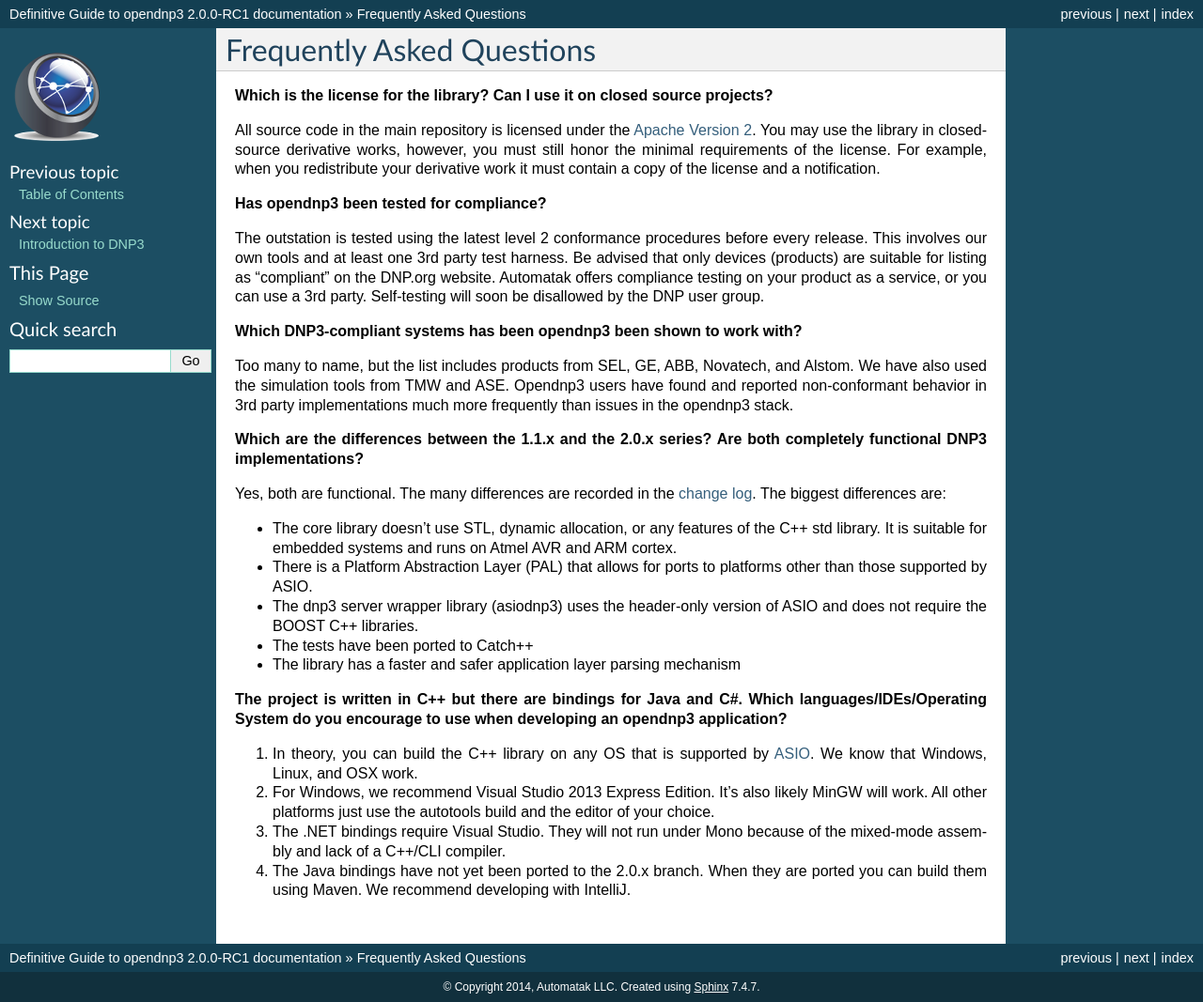
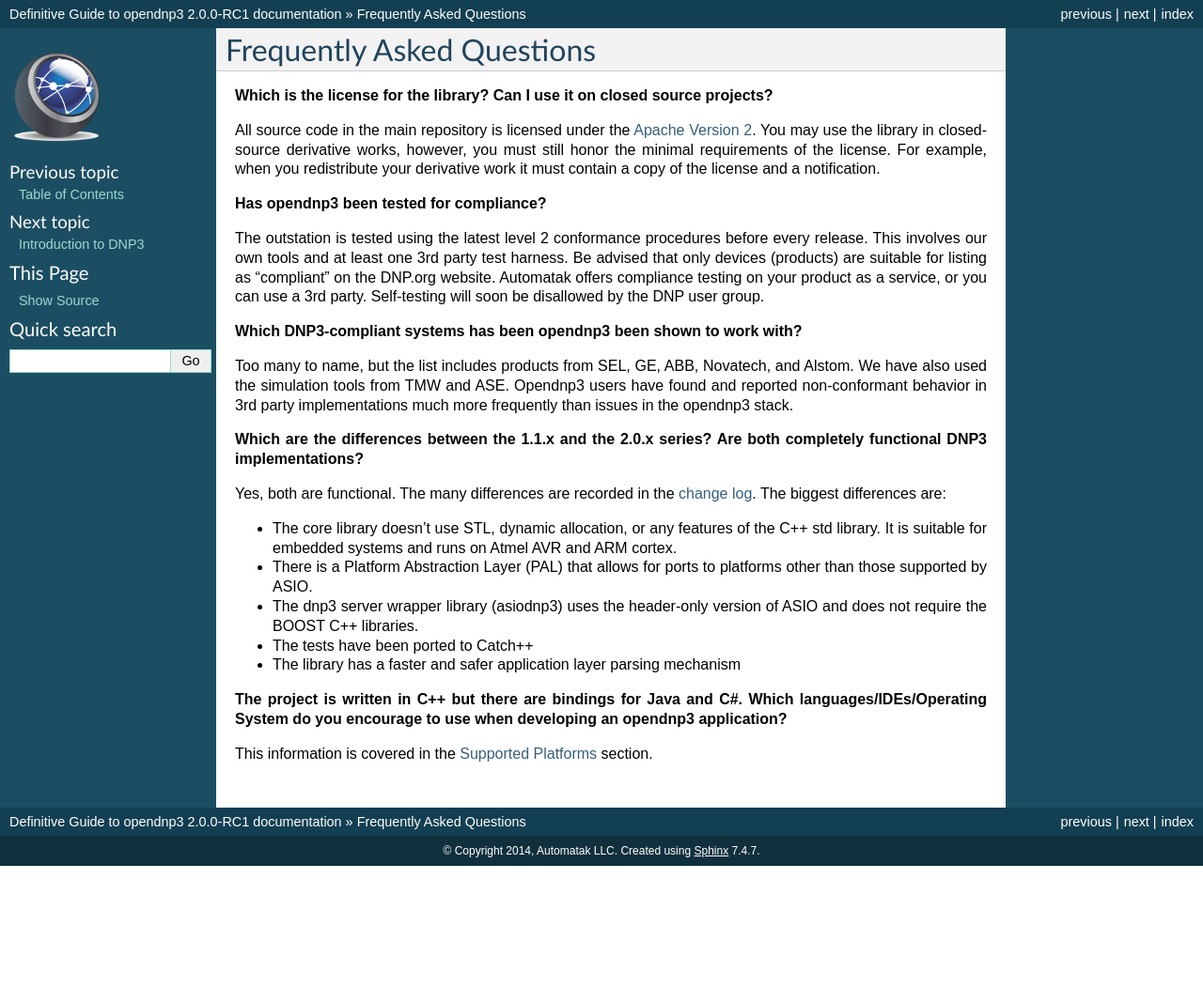
Before and after one commit to dnp3/opendnp3-guide, a Sphinx documentation site: the page built from source/faq/index.rst, in a window 1280 px wide. Shown: the whole page at 94% size. Built offline with Sphinx 7.4.7, drawn with Linux system fonts in a browser that asks for light colours; after the commit the page ends 922 px from its top, so only the background shows below that.

```diff
--- a/source/faq/index.rst
+++ b/source/faq/index.rst
@@ -33,7 +33,4 @@ Yes, both are functional. The many differences are recorded in the `change log`_
 
 **The project is written in C++ but there are bindings for Java and C#. Which languages/IDEs/Operating System do you encourage to use when developing an opendnp3 application?**
 
-1. In theory, you can build the C++ library on any OS that is supported by `ASIO`_. We know that Windows, Linux, and OSX work.
-2. For Windows, we recommend Visual Studio 2013 Express Edition. It's also likely MinGW will work. All other platforms just use the autotools build and the editor of your choice.
-3. The .NET bindings require Visual Studio. They will not run under Mono because of the mixed-mode assembly and lack of a C++/CLI compiler.
-4. The Java bindings have not yet been ported to the 2.0.x branch. When they are ported you can build them using Maven. We recommend developing with IntelliJ.
+This information is covered in the :ref:`platforms-label` section.
--- a/source/opendnp3-intro/index.rst
+++ b/source/opendnp3-intro/index.rst
@@ -19,5 +19,6 @@ If you need dedicated commercial support, custom integration services, or compli
 .. toctree::
   :maxdepth: 2
 
+  platforms
   scalable
-  platforms
+  testing
--- a/source/opendnp3-intro/platforms.rst
+++ b/source/opendnp3-intro/platforms.rst
@@ -1,3 +1,5 @@
+.. _platforms-label:
+
 =================================
 Supported Platforms
 =================================
```
Also changed, not shown: source/opendnp3-intro/testing.rst (added, +17 -0 lines).
